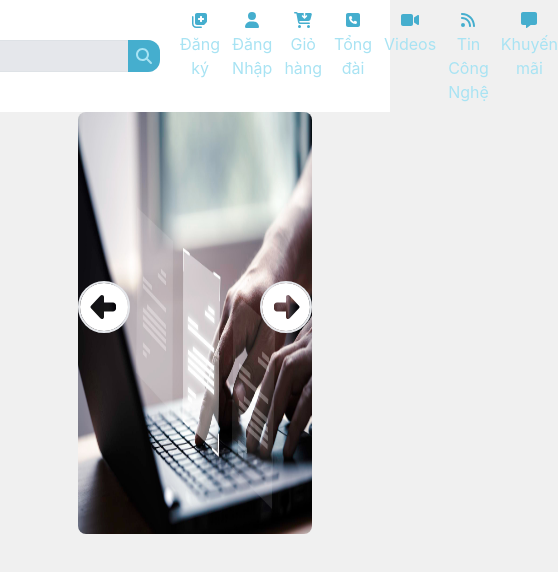
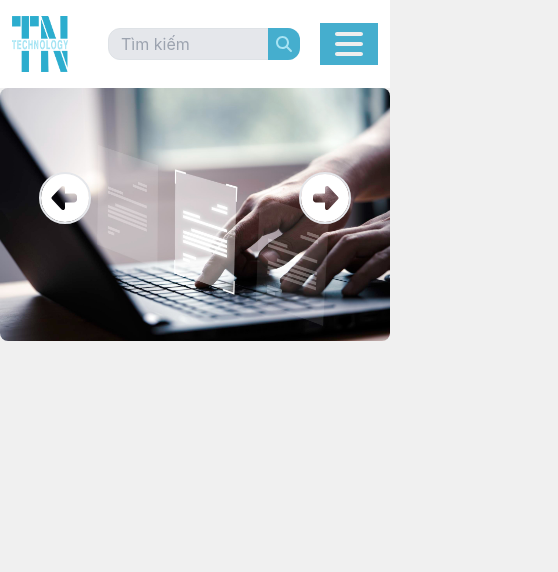
Before and after one commit to dinhnguyen279/web-laptop-TN, a React (Create React App) app in the folder client/: page / in a window 390 px wide. Shown: the top 572 px of the page, 558 px wide, since content can reach past the window. Built offline with nearby package versions, Linux system fonts and the light colour scheme.

Commit message:
feat: Respon navbar and Carousel

```diff
--- a/client/src/components/Carousel/Carousel.jsx
+++ b/client/src/components/Carousel/Carousel.jsx
@@ -24,13 +24,13 @@ export const Carousel = ({slides}) => {
     }
   return (
       <section className='relative h-[100vh] w-full flex justify-center items-start '>
-              <FontAwesomeIcon icon={faArrowAltCircleLeft} className="left-arrow text-white border-2 rounded-full hover:bg-[#45aece] absolute top-[20%] left-[20%] text-5xl z-10 cursor-pointer select-none " onClick={()=>prevSlide()}/>
-              <FontAwesomeIcon icon={faArrowAltCircleRight} className="right-arrow text-white border-2 rounded-full hover:bg-[#45aece] absolute top-[20%] right-[20%] text-5xl z-10 cursor-pointer select-none" onClick={()=>nextSlide()}/>
+              <FontAwesomeIcon icon={faArrowAltCircleLeft} className="left-arrow text-white border-2 rounded-full hover:bg-[#45aece] absolute top-[10%] md:top-[25%] left-[10%] md:left-[20%] text-5xl z-10 cursor-pointer select-none " onClick={()=>prevSlide()}/>
+              <FontAwesomeIcon icon={faArrowAltCircleRight} className="right-arrow text-white border-2 rounded-full hover:bg-[#45aece] absolute top-[10%] md:top-[25%] right-[10%] md:right-[20%] text-5xl z-10 cursor-pointer select-none" onClick={()=>nextSlide()}/>
               {dataCarousel.map((arr, idx) => {
                   return (
-                      <div key={idx} className={idx === current ? ' relative h-[10vh] flex justify-center items-start opacity-100 duration-1000' : 'relative h-[100vh] flex justify-center items-start opacity-0 duration-1000 ease-in-out'}>
+                      <div key={idx} className={idx === current ? ' relative h-[100vh] flex justify-center items-start opacity-100 duration-1000' : 'relative h-[100vh] flex justify-center items-start opacity-0 duration-1000 ease-in-out'}>
                           {idx === current && (
-                              <img src={arr.image} alt="images" className="w-[60vw] h-[50vh] rounded-lg" />
+                              <img src={arr.image} alt="images" className="w-[100vw] h-[30vh] md:w-[60vw] md:h-[60vh] rounded-lg" />
                           )}
                       </div>
                   )
--- a/client/src/components/Navbar/Navbar.jsx
+++ b/client/src/components/Navbar/Navbar.jsx
@@ -1,4 +1,4 @@
-import React from "react";
+import React, { useRef  } from "react";
 import logo from "../../assets/images/logoNew.png";
 import { FontAwesomeIcon } from "@fortawesome/react-fontawesome";
 import {
@@ -10,23 +10,30 @@ import {
   faPhoneSquare,
   faVideoCamera,
   faRss,
+  faTimes,
+  faBars,
 } from "@fortawesome/free-solid-svg-icons";
+import '../Navbar/navbar.css'
+export const Navbar = () => {
+  const navRef = useRef();
+  const showNavbar = () => {
+    navRef.current.classList.toggle('responsive_nav');
+  }
 
-export const Navbar = () => {
   return (
     <>
-      <div className=" h-full w-full  bg-white">
-        <div className="flex justify-center  py-2 container space-x-10">
+      <div className=" h-full w-full bg-white">
+        <div className=" flex justify-center  py-3 container space-x-10">
           <div className="logo">
             <a href="/">
-              <img className="w-full h-14 object-contain" src={logo} alt="logo" />
+              <img className="w-full h-14 object-fill" src={logo} alt="logo" />
             </a>
           </div>
           <div className="flex items-center space-x-5">
             <form className="">
               <div className="relative flex">
                 <div className="">
-                  <input className="border bg-gray-200 rounded-xl w-72 h-8 outline-none pl-3" type="text" placeholder="Tìm kiếm" />
+                  <input className="border bg-gray-200 rounded-xl h-8 outline-none pl-3 w-48 sm:w-72 lg:w-72" type="text" placeholder="Tìm kiếm" />
                 </div>
                 <div className=" absolute top-0 right-0">
                   <button className="bg-[#45aece] py-1 px-2 rounded-r-xl w-full text-[#a8e3f3]">
@@ -35,40 +42,47 @@ export const Navbar = () => {
                 </div>
               </div>
             </form>
-            <div className="nav1">
-              <ul className="flex space-x-3 text-center text-[#45aece]">
+            <nav className="nav-main">
+              <ul className="flex justify-center items-center space-x-3 text-center "ref={navRef}>
+                {/* text-[#45aece] */}
+                <button className="nav-btn .nav-close-btn" onClick={showNavbar}>
+                <FontAwesomeIcon icon={faTimes} />
+              </button>
                 <li className="">
-                  <span><FontAwesomeIcon icon={faNotesMedical} /> </span>
-                  <p> Đăng ký </p>
+                  <span><FontAwesomeIcon icon={faNotesMedical} className="icon" /> </span>
+                  <p>Đăng ký</p>
                 </li>
                 <li className="">
-                  <span><FontAwesomeIcon icon={faUser} /></span>
-                  <p>  Đăng Nhập</p>
+                  <span><FontAwesomeIcon icon={faUser} className="icon"/></span>
+                  <p>Đăng Nhập</p>
                 </li>
                 <li className="">
-                  <span><FontAwesomeIcon icon={faCartArrowDown} /></span>
-                  <p>  Giỏ hàng</p>
+                  <span><FontAwesomeIcon icon={faCartArrowDown} className="icon"/></span>
+                  <p>Giỏ hàng</p>
                 </li>
                 <li className="">
-                  <span><FontAwesomeIcon icon={faPhoneSquare} /></span>
+                  <span><FontAwesomeIcon icon={faPhoneSquare} className="icon"/></span>
                   <p>Tổng đài</p>
                 </li>
                 <li className="">
-                  <span><FontAwesomeIcon icon={faVideoCamera} /></span>
-                  <p> Videos</p>
+                  <span><FontAwesomeIcon icon={faVideoCamera} className="icon"/></span>
+                  <p>Videos</p>
                 </li>
                 <li className="">
-                  <span><FontAwesomeIcon icon={faRss} /></span>
-                  <p> Tin Công Nghệ</p>
+                  <span><FontAwesomeIcon icon={faRss}className="icon" /></span>
+                  <p>Tin Công Nghệ</p>
                 </li>
                 <li className="">
-                  <span><FontAwesomeIcon icon={faMessage} /></span>
+                  <span><FontAwesomeIcon icon={faMessage}className="icon" /></span>
                   <p>Khuyến mãi</p>
                 </li>
               </ul>
-            </div>
+              <button className="nav-btn lg:hidden flex" onClick={showNavbar}>
+                <FontAwesomeIcon icon={faBars} />
+              </button>
+            </nav>
           </div>
-        </div>
+          </div>
       </div>
     </>
   );
--- /dev/null
+++ b/client/src/components/Navbar/navbar.css
@@ -0,0 +1,85 @@
+:root {
+  --logoColor: #45aece;
+  --logoColorBold: #a8e3f3;
+  --mainColor: #29335c;
+  --textColor: #eee;
+  --bgBody: #f0f0f0;
+}
+.icon {
+  width: 25px;
+  height: 25px;
+  line-height: 40px;
+  border-radius: 50%;
+  text-align: center;
+  color: #45aece;
+  transition: 0.5s;
+}
+.icon:hover {
+  cursor: pointer;
+  color: #45aece91;
+  width: 20px;
+  height: 20px;
+}
+
+/* ---navbar---- */
+.nav-main {
+  /* height: 80px; */
+  /* padding: 0 15px; */
+  /* background-color: var(--mainColor); */
+  color: var(--textColor);
+}
+
+.nav-main .nav-btn {
+  cursor: pointer;
+  background: transparent;
+  border: none;
+  outline: none;
+  color: var(--textColor);
+  visibility: hidden;
+  opacity: 0;
+  font-size: 2rem;
+}
+
+@media only screen and (max-width: 1024px) {
+  .nav-main .nav-btn {
+    visibility: visible;
+    opacity: 1;
+    padding: 5px 15px;
+    background-color: #45aece;
+  }
+  .nav-main ul {
+    position: absolute;
+    top: 10%;
+    right: 0;
+    height: auto;
+    width: full;
+    display: flex;
+    flex-direction: column;
+    align-items: center;
+    justify-content: center;
+    gap: 1.5rem;
+    background-color: var(--mainColor);
+    transition: 1s;
+    transform: translateY(-100vh);
+    z-index: 100;
+  }
+  .nav-main ul li {
+    display: flex;
+    justify-content: space-between;
+    letter-spacing: 3px;
+  }
+  .nav-main .responsive_nav {
+    transform: none;
+  }
+
+  nav .nav-close-btn {
+    position: absolute;
+    top: 2rem;
+    right: 2rem;
+    border: 2px solid red;
+  }
+
+  ul {
+    font-size: 1rem;
+  }
+}
--- /dev/null
+++ b/client/src/components/test.css
@@ -0,0 +1,90 @@
+@import url("https://fonts.googleapis.com/css2?family=Titillium+Web:wght@300;400;700&display=swap");
+
+* {
+  padding: 0;
+  margin: 0;
+  box-sizing: border-box;
+  font-family: "Titillium Web", sans-serif;
+}
+
+:root {
+  --mainColor: #29335c;
+  --mainColorLight: #5767aa;
+  --secondaryColor: #db2b39;
+  --textColor: #eee;
+}
+
+header {
+  display: flex;
+  align-items: center;
+  justify-content: space-between;
+  height: 80px;
+  padding: 0 2rem;
+  background-color: var(--mainColor);
+  color: var(--textColor);
+}
+
+nav a {
+  margin: 0 1rem;
+  color: var(--textColor);
+  text-decoration: none;
+}
+
+nav a:hover {
+  color: var(--secondaryColor);
+}
+
+header .nav-btn {
+  padding: 5px;
+  cursor: pointer;
+  background: transparent;
+  border: none;
+  outline: none;
+  color: var(--textColor);
+  visibility: hidden;
+  opacity: 0;
+  font-size: 1.8rem;
+}
+
+header div,
+nav {
+  display: flex;
+  align-items: center;
+}
+
+@media only screen and (max-width: 1024px) {
+  header .nav-btn {
+    visibility: visible;
+    opacity: 1;
+  }
+
+  header nav {
+    position: fixed;
+    top: 0;
+    left: 0;
+    height: 100%;
+    width: 100%;
+    display: flex;
+    flex-direction: column;
+    align-items: center;
+    justify-content: center;
+    gap: 1.5rem;
+    background-color: var(--mainColor);
+    transition: 1s;
+    transform: translateY(-100vh);
+  }
+
+  header .responsive_nav {
+    transform: none;
+  }
+
+  nav .nav-close-btn {
+    position: absolute;
+    top: 2rem;
+    right: 2rem;
+  }
+
+  nav a {
+    font-size: 1.5rem;
+  }
+}
--- /dev/null
+++ b/client/src/components/test.jsx
@@ -0,0 +1,36 @@
+import React from 'react'
+import { useRef } from "react";
+import { FontAwesomeIcon } from "@fortawesome/react-fontawesome";
+import { faBars, faTimes } from "@fortawesome/free-solid-svg-icons";
+import "./test.css";
+
+const Test = () => {
+
+      const navRef = useRef();
+      const showNavbar = () => {
+        navRef.current.classList.toggle("responsive_nav");
+      };
+
+      return (
+        <header>
+          <h3>LOGO</h3>
+          <nav ref={navRef}>
+            <a href="/#">Home</a>
+            <a href="/#">My work</a>
+            <a href="/#">Blog</a>
+            <a href="/#">About me</a>
+            <button
+              className="nav-btn nav-close-btn"
+              onClick={showNavbar}>
+              <FontAwesomeIcon icon={faTimes} />
+            </button>
+          </nav>
+          <button className="nav-btn" onClick={(icon)=>icon.classList.toggle(`${faTimes}`)}>
+             <FontAwesomeIcon icon={faBars} />
+          </button>
+        </header>
+
+      );
+    }
+
+export default Test
--- a/client/src/index.css
+++ b/client/src/index.css
@@ -1,5 +1,6 @@
 body {
   margin: 0;
+  padding: 0;
   font-family: -apple-system, BlinkMacSystemFont, "Segoe UI", "Roboto", "Oxygen",
     "Ubuntu", "Cantarell", "Fira Sans", "Droid Sans", "Helvetica Neue",
     sans-serif;
@@ -13,7 +14,7 @@ code {
     monospace;
 }
 p {
-  color: #a8e3f3;
+  color: #45aece;
 }
 @tailwind base;
 @tailwind components;
```
